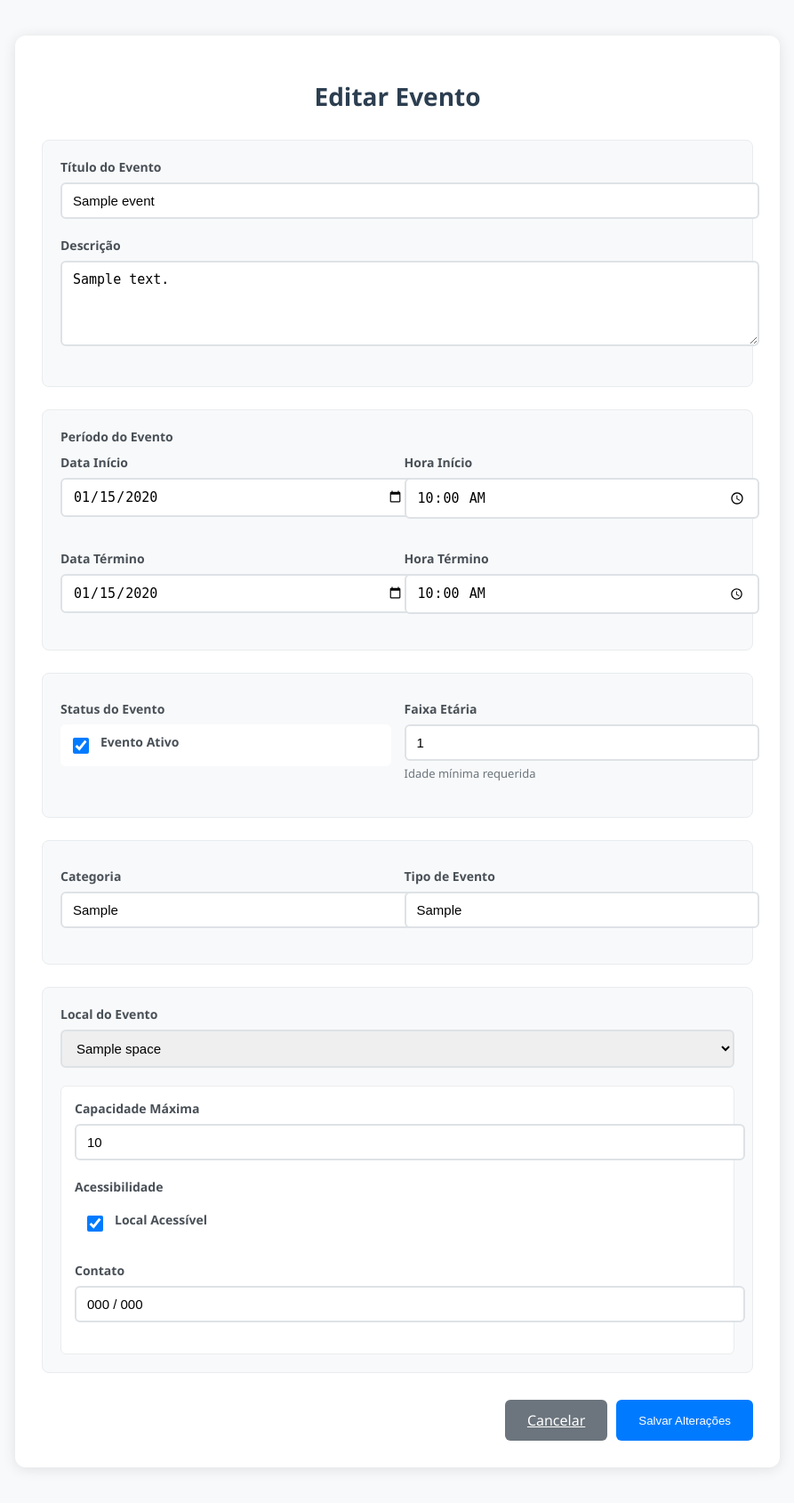
After one commit to DrizinCoder/UEFSevents, a Django app: template UEFSevents/Events/templates/event_update.html in a window 1280 px wide. The commit adds this page. Shown: the whole page at 89% size, without its empty margins (193-1086 px from the left). Run offline with Django 5.2, Linux system fonts and the light colour scheme; the template is opened without the code that fills it: values that come from a table or form of the project are taken from there, others are empty; tables that the repository leaves empty hold one stand-in row (values such as "Sample post").

Commit message:
Crud e templates finalizado

```diff
--- a/UEFSevents/Events/admin.py
+++ b/UEFSevents/Events/admin.py
@@ -1,7 +1,9 @@
 from django.contrib import admin
 from .models import Event
 from .models import Space
+from .models import Adress
 
 # Register your models here.
 admin.site.register(Event)
 admin.site.register(Space)
+admin.site.register(Adress)
--- a/UEFSevents/Events/models.py
+++ b/UEFSevents/Events/models.py
@@ -8,6 +8,8 @@ class Adress(models.Model):
     adress_state=models.CharField(max_length=100)
     adress_street=models.CharField(max_length=100)
     adress_neighborhood=models.CharField(max_length=100)
+    created_at = models.DateTimeField(auto_now_add=True)  # Data e hora em que a tarefa foi criada
+
 class Space(models.Model):
     max_capacity=models.IntegerField()
     name=models.CharField(max_length=100)
@@ -15,7 +17,9 @@ class Space(models.Model):
     phone=models.CharField(max_length=12)
     mobile=models.CharField(max_length=12)
     type_adress=models.CharField(max_length=100)
-    adress=models.ForeignKey(Adress, on_delete=models.CASCADE )
+    adress=models.ForeignKey(Adress, on_delete=models.CASCADE, null=True )
+    created_at = models.DateTimeField(auto_now_add=True, null=True)  # Data e hora em que a tarefa foi criada
+
 
 class Event(models.Model):
     title=models.CharField(max_length=100)
@@ -29,8 +33,10 @@ class Event(models.Model):
     space=models.ForeignKey(Space, on_delete=models.CASCADE )
     type_event=models.CharField(max_length=100)
     age_range=models.IntegerField()
+    created_at = models.DateTimeField(auto_now_add=True, null=True)  # Data e hora em que a tarefa foi criada
     # fk_user = models.ForeignKey(CustomUserFugleman, on_delete=models.CASCADE)
 
 class Image(models.Model):
     url=models.URLField()
     events=models.ForeignKey(Event,on_delete=models.CASCADE )
+    created_at = models.DateTimeField(auto_now_add=True, null=True)  # Data e hora em que a tarefa foi criada
--- a/UEFSevents/Events/templates/event_detail.html
+++ b/UEFSevents/Events/templates/event_detail.html
@@ -38,6 +38,11 @@
 </head>
 <body>
     <div class="container">
+        <a href="{% url 'event_update' event.id %}" class="btn btn-primary">Editar evento</a>
+        <form method="POST" action="{% url 'event_delete' event.id %}">
+            {% csrf_token %}
+            <button type="submit">Deletar Evento</button>
+        </form>
         <h1>{{ event.title }}</h1>
 
         <div class="section">
--- /dev/null
+++ b/UEFSevents/Events/templates/event_update.html
@@ -0,0 +1,232 @@
+<!DOCTYPE html>
+<html lang="pt-br">
+<head>
+    <meta charset="UTF-8">
+    <meta name="viewport" content="width=device-width, initial-scale=1.0">
+    <title>Editar {{ object.title }}</title>
+    <style>
+        body {
+            font-family: 'Segoe UI', Arial, sans-serif;
+            margin: 20px;
+            padding: 20px;
+            background-color: #f8f9fa;
+        }
+        .container {
+            max-width: 800px;
+            margin: auto;
+            background: white;
+            padding: 30px;
+            border-radius: 12px;
+            box-shadow: 0 2px 15px rgba(0, 0, 0, 0.1);
+        }
+        h1 {
+            text-align: center;
+            color: #2c3e50;
+            margin-bottom: 30px;
+            font-size: 28px;
+        }
+        .form-section {
+            margin-bottom: 25px;
+            padding: 20px;
+            background: #f8f9fa;
+            border-radius: 8px;
+            border: 1px solid #e9ecef;
+        }
+        .form-section label {
+            display: block;
+            margin-bottom: 8px;
+            color: #495057;
+            font-weight: 600;
+            font-size: 14px;
+        }
+        .input-group {
+            margin-bottom: 20px;
+        }
+        input, textarea, select {
+            width: 100%;
+            padding: 10px 12px;
+            border: 2px solid #dee2e6;
+            border-radius: 6px;
+            font-size: 15px;
+            transition: border-color 0.3s ease;
+        }
+        input:focus, textarea:focus, select:focus {
+            border-color: #007bff;
+            outline: none;
+            box-shadow: 0 0 0 3px rgba(0, 123, 255, 0.25);
+        }
+        .grid-2-col {
+            display: grid;
+            grid-template-columns: repeat(2, 1fr);
+            gap: 15px;
+            margin-top: 10px;
+        }
+        .button-group {
+            display: flex;
+            justify-content: flex-end;
+            gap: 10px;
+            margin-top: 30px;
+        }
+        .btn {
+            padding: 12px 25px;
+            border: none;
+            border-radius: 6px;
+            font-weight: 500;
+            transition: all 0.3s ease;
+            cursor: pointer;
+        }
+        .btn-primary {
+            background-color: #007bff;
+            color: white;
+        }
+        .btn-primary:hover {
+            background-color: #0056b3;
+        }
+        .btn-cancel {
+            background-color: #6c757d;
+            color: white;
+        }
+        .btn-cancel:hover {
+            background-color: #5a6268;
+        }
+        .checkbox-container {
+            display: flex;
+            align-items: center;
+            gap: 10px;
+            padding: 10px;
+            background: white;
+            border-radius: 6px;
+        }
+        .checkbox-container input[type="checkbox"] {
+            width: 18px;
+            height: 18px;
+            accent-color: #007bff;
+        }
+        .space-details {
+            margin-top: 15px;
+            padding: 15px;
+            background: white;
+            border-radius: 6px;
+            border: 1px solid #e9ecef;
+        }
+        .info-text {
+            color: #6c757d;
+            font-size: 13px;
+            margin-top: 5px;
+        }
+    </style>
+</head>
+<body>
+    <div class="container">
+        <form method="POST" action="{% url 'event_update' object.id %}">
+            {% csrf_token %}
+            <h1>Editar Evento</h1>
+
+            <!-- Título -->
+            <div class="form-section">
+                <div class="input-group">
+                    <label>Título do Evento</label>
+                    <input type="text" name="title" value="{{ object.title }}" required>
+                </div>
+                <div class="input-group">
+                    <label>Descrição</label>
+                    <textarea name="description" rows="4">{{ object.description }}</textarea>
+                </div>
+            </div>
+
+            <!-- Datas e Horários -->
+            <div class="form-section">
+                <label>Período do Evento</label>
+                <div class="grid-2-col">
+                    <div class="input-group">
+                        <label>Data Início</label>
+                        <input type="date" name="start_date" value="{{ object.start_date|date:'Y-m-d' }}" required>
+                    </div>
+                    <div class="input-group">
+                        <label>Hora Início</label>
+                        <input type="time" name="start_time" value="{{ object.start_time|time:'H:i' }}" required>
+                    </div>
+                    <div class="input-group">
+                        <label>Data Término</label>
+                        <input type="date" name="end_date" value="{{ object.end_date|date:'Y-m-d' }}" required>
+                    </div>
+                    <div class="input-group">
+                        <label>Hora Término</label>
+                        <input type="time" name="endtime" value="{{ object.endtime|time:'H:i' }}" required>
+                    </div>
+                </div>
+            </div>
+
+            <!-- Configurações -->
+            <div class="form-section">
+                <div class="grid-2-col">
+                    <div class="input-group">
+                        <label>Status do Evento</label>
+                        <div class="checkbox-container">
+                            <input type="checkbox" id="status" name="status" {% if object.status %}checked{% endif %}>
+                            <label for="status">Evento Ativo</label>
+                        </div>
+                    </div>
+                    <div class="input-group">
+                        <label>Faixa Etária</label>
+                        <input type="number" name="age_range" value="{{ object.age_range }}" min="0" required>
+                        <div class="info-text">Idade mínima requerida</div>
+                    </div>
+                </div>
+            </div>
+
+            <!-- Categorização -->
+            <div class="form-section">
+                <div class="grid-2-col">
+                    <div class="input-group">
+                        <label>Categoria</label>
+                        <input type="text" name="category" value="{{ object.category }}" required>
+                    </div>
+                    <div class="input-group">
+                        <label>Tipo de Evento</label>
+                        <input type="text" name="type_event" value="{{ object.type_event }}" required>
+                    </div>
+                </div>
+            </div>
+
+            <!-- Localização -->
+            <div class="form-section">
+                <div class="input-group">
+                    <label>Local do Evento</label>
+                    <select name="space" required>
+                        {% for s in spaces %}
+                            <option value="{{ s.id }}" {% if s.id == object.space.id %}selected{% endif %}>{{ s.name }}</option>
+                        {% endfor %}
+                    </select>
+                </div>
+
+                {% if object.space %}
+                <div class="space-details">
+                    <div class="input-group">
+                        <label>Capacidade Máxima</label>
+                        <input type="text" value="{{ object.space.max_capacity }}" readonly>
+                    </div>
+                    <div class="input-group">
+                        <label>Acessibilidade</label>
+                        <div class="checkbox-container">
+                            <input type="checkbox" id="acessibility" name="acessibility" {% if object.space.acessibility %}checked{% endif %}>
+                            <label for="acessibility">Local Acessível</label>
+                        </div>
+                    </div>
+                    <div class="input-group">
+                        <label>Contato</label>
+                        <input type="text" value="{{ object.space.phone }} / {{ object.space.mobile }}" readonly>
+                    </div>
+                </div>
+                {% endif %}
+            </div>
+
+            <!-- Botões de Ação -->
+            <div class="button-group">
+                <a href="{% url 'eventos' object.id %}" class="btn btn-cancel">Cancelar</a>
+                <button type="submit" class="btn btn-primary">Salvar Alterações</button>
+            </div>
+        </form>
+    </div>
+</body>
+</html>
```
Also changed, not shown: UEFSevents/Events/forms.py (+136 -30 lines), UEFSevents/Events/templates/create_event.html (added, +68 -0 lines), UEFSevents/Events/templates/criar_endereço.html (added, +68 -0 lines), UEFSevents/Events/templates/criar_espaco.html (added, +68 -0 lines), UEFSevents/Events/templates/events_template.html (+5 -28 lines), UEFSevents/Events/views.py (+29 -9 lines), UEFSevents/Events/migrations/0001_initial.py, UEFSevents/Events/migrations/0002_adress_created_at_event_created_at_image_created_at_and_more.py (added), UEFSevents/Events/migrations/0002_alter_space_mobile.py (deleted).
